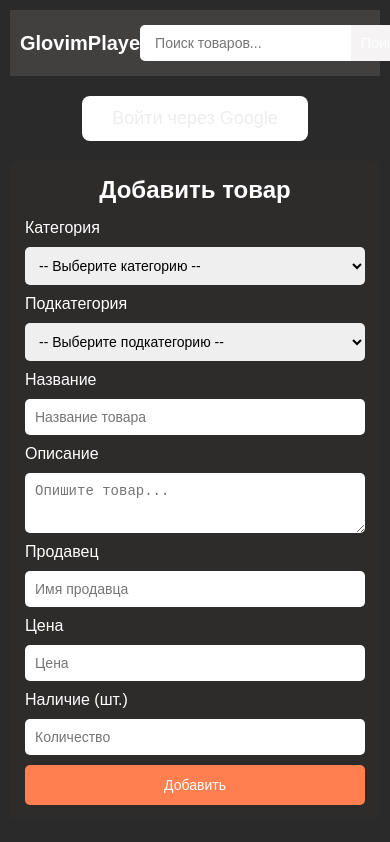
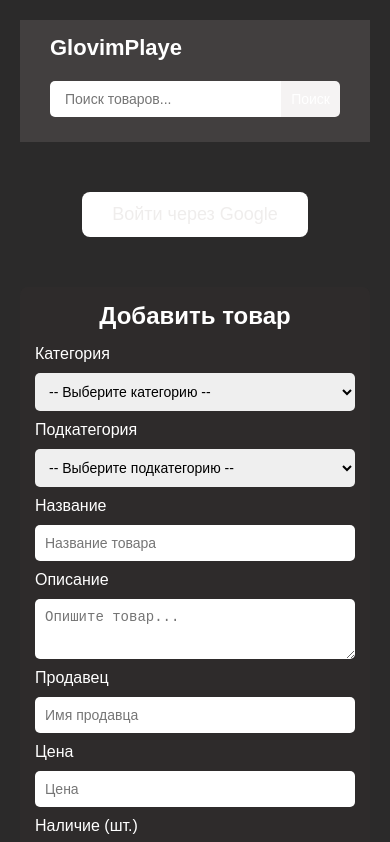
Before and after one commit to lecsik12/glovimplaye, a website: page add.html in a window 390 px wide. Shown: the top 842 px of the page. Drawn offline with Linux system fonts and the light colour scheme.

Commit message:
Add files via upload

```diff
--- a/add.html
+++ b/add.html
@@ -12,13 +12,12 @@
   <!-- Font Awesome для иконок -->
   <link rel="stylesheet" href="https://cdnjs.cloudflare.com/ajax/libs/font-awesome/5.15.1/css/all.min.css">
   <style>
-    /* =============== БАЗОВЫЕ СТИЛИ ДЛЯ ПК =============== */
+    /* ===== ВАШ ИСХОДНЫЙ ДИЗАЙН ДЛЯ ПК ===== */
     /* Сброс стилей */
     * {
-      margin: 0;
-      padding: 0;
-      box-sizing: border-box;
+      margin: 0; padding: 0; box-sizing: border-box;
     }
+
     /* Фон, базовая стилизация */
     body {
       font-family: Arial, sans-serif;
@@ -29,14 +28,15 @@
       color: #fff;
       padding: 20px;
     }
+
     /* Шапка (header) */
     header {
       background: rgba(71, 68, 68, 0.85);
       padding: 15px 30px;
       display: flex;
       align-items: center;
-      justify-content: space-between;
-      flex-wrap: wrap;
+      justify-content: space-between; /* Логотип слева, профиль справа */
+      flex-wrap: nowrap; /* На ПК всё в одну строку */
       margin-bottom: 20px;
     }
     .logo-button {
@@ -52,9 +52,10 @@
       color: #ccc;
       transform: scale(1.1);
     }
+
     /* Центр хедера: поиск */
     .header-center {
-      flex: 1;
+      flex: 1; /* Заставляет поисковую строку занимать всё свободное пространство */
       display: flex;
       justify-content: center;
       align-items: center;
@@ -93,8 +94,7 @@
       align-items: center;
     }
     .avatar {
-      width: 50px;
-      height: 50px;
+      width: 50px; height: 50px;
       border-radius: 50%;
       cursor: pointer;
       border: 3px solid #fff;
@@ -106,8 +106,7 @@
     .profile-menu {
       display: none;
       position: absolute;
-      top: 60px;
-      right: 0;
+      top: 60px; right: 0;
       background: #f9f8f8;
       color: #333;
       border-radius: 8px;
@@ -129,8 +128,7 @@
       background: #f6f4f4;
     }
     .logout {
-      color: red;
-      font-weight: bold;
+      color: red; font-weight: bold;
     }
 
     /* Контейнер авторизации (если не залогинен) */
@@ -153,7 +151,7 @@
       transform: translateY(-2px);
     }
 
-    /* Основной контент: форма добавления */
+    /* Основной контент */
     main {
       margin-top: 20px;
     }
@@ -161,7 +159,7 @@
       background: rgba(48, 44, 44, 0.85);
       padding: 20px;
       border-radius: 8px;
-      max-width: 700px; /* Десктопная ширина */
+      max-width: 700px;
       margin: 0 auto;
     }
     .container h2 {
@@ -223,10 +221,8 @@
       display: none;
       position: fixed;
       z-index: 100;
-      left: 0;
-      top: 0;
-      width: 100%;
-      height: 100%;
+      left: 0; top: 0;
+      width: 100%; height: 100%;
       overflow: auto;
       background-color: rgba(0,0,0,0.6);
     }
@@ -246,8 +242,7 @@
     }
     .modal-close {
       position: absolute;
-      right: 15px;
-      top: 15px;
+      right: 15px; top: 15px;
       font-size: 24px;
       cursor: pointer;
       color: #333;
@@ -256,8 +251,7 @@
       text-align: center;
     }
     .profile-details img {
-      width: 100px;
-      height: 100px;
+      width: 100px; height: 100px;
       border-radius: 50%;
       border: 3px solid #ff7f50;
     }
@@ -266,43 +260,49 @@
       color: #ff7f50;
     }
     .profile-details p {
-      color: #666;
-      margin: 0;
+      color: #666; margin: 0;
     }
     .edit-btn {
       margin-top: 20px;
       padding: 10px 20px;
-      background: #ff7f50;
-      color: #fff;
-      border: none;
-      border-radius: 5px;
-      cursor: pointer;
-      transition: background 0.3s;
+      background: #ff7f50; color: #fff;
+      border: none; border-radius: 5px;
+      cursor: pointer; transition: background 0.3s;
     }
     .edit-btn:hover {
       background: #ff4500;
     }
 
-    /* =============== АДАПТИВНЫЕ СТИЛИ ДЛЯ МОБИЛЬНЫХ =============== */
+    /* ======== АДАПТИВНОСТЬ ДЛЯ ТЕЛЕФОНОВ (новое расположение) ======== */
     @media (max-width: 768px) {
-      /* Уменьшаем отступы, делаем элементы более компактными */
-      body {
-        padding: 10px;
-        background-position: center; /* Если хотите упростить фон на мобилке */
+      /* Меняем расположение шапки на телефоне */
+      header {
+        flex-wrap: wrap;        /* Чтобы элементы могли переноситься */
+        flex-direction: column; /* Логотип, поиск, аватар – всё в столбик */
+        align-items: flex-start; /* Прижимаем к левой стороне */
       }
-      header {
-        flex-wrap: nowrap;
-        padding: 10px;
-      }
+
+      /* Чтобы логотип был сверху, поиск в середине, аватар снизу */
       .logo-button {
-        font-size: 20px;
+        order: 1; /* Первый элемент */
+        font-size: 22px; /* Чуть меньше шрифт */
+        margin-bottom: 10px;
       }
       .header-center {
-        margin: 5px 0;
+        order: 2;
+        width: 100%;
+        justify-content: flex-start; /* Поиск прижать к левой */
+        margin-bottom: 10px;
       }
       .search-container {
-        max-width: 300px;
+        max-width: 100%; /* Растягиваем на всю ширину */
       }
+      .profile {
+        order: 3; /* Аватар – третий элемент */
+        margin-bottom: 10px;
+      }
+
+      /* Уменьшаем размеры полей, если нужно */
       .search-input {
         font-size: 14px;
       }
@@ -311,14 +311,12 @@
         padding: 8px 10px;
       }
       .avatar {
-        width: 40px;
-        height: 40px;
+        width: 40px; height: 40px;
       }
-      .auth-container {
-        margin: 20px 0;
-      }
+
+      /* Контейнер с формой */
       .container {
-        max-width: 100%; /* Чтобы форма растягивалась на всю ширину экрана */
+        max-width: 100%;
         margin: 0;
         padding: 15px;
       }
```
